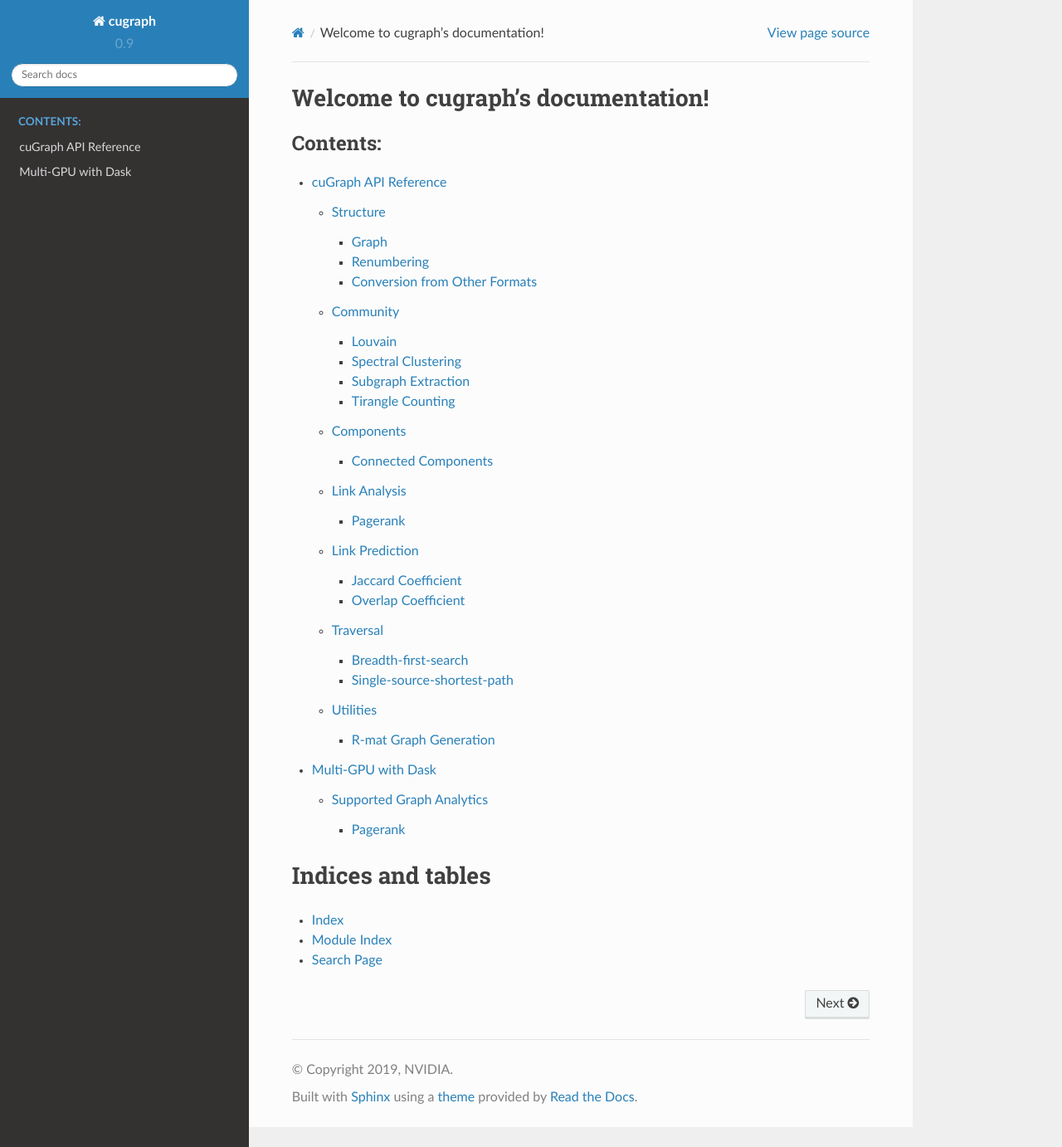
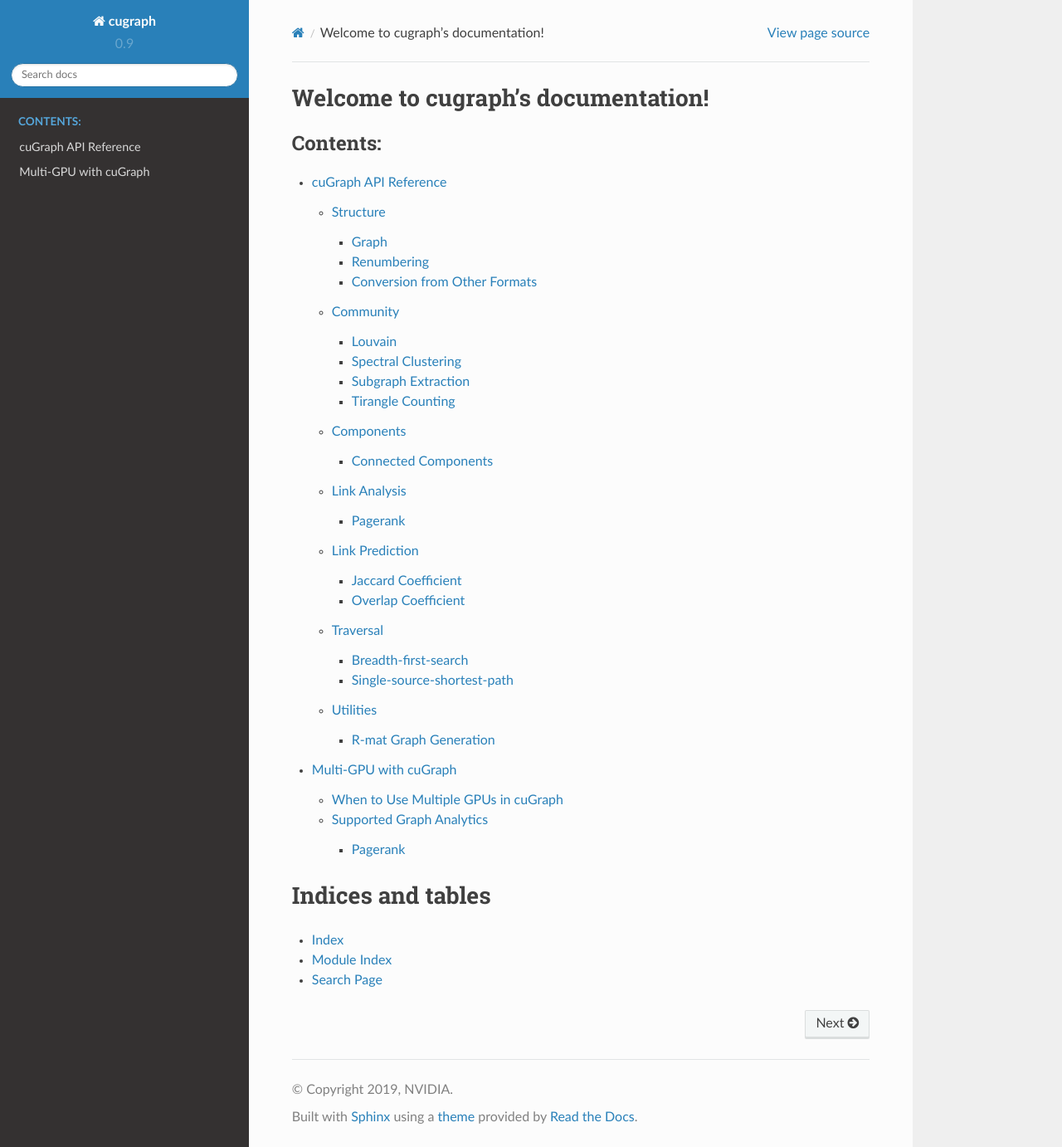
Before and after one commit to rapidsai/nx-cugraph, a Sphinx documentation site: the page built from docs/source/index.rst, in a window 1280 px wide and 1382 px high. Shown: the whole window at 83% size. Built offline with Sphinx 7.4.7 and the Read the Docs theme 2.0.0, drawn with Linux system fonts in a browser that asks for light colours; some of the changed lines change nothing that is shown.

Commit message:
update the multi-gpu section reflecting reviewer comments

```diff
--- a/docs/source/dask-cugraph.rst
+++ b/docs/source/dask-cugraph.rst
@@ -1,8 +1,17 @@
-~~~~~~~~~~~~~~~~~~~
-Multi-GPU with Dask
-~~~~~~~~~~~~~~~~~~~
+~~~~~~~~~~~~~~~~~~~~~~
+Multi-GPU with cuGraph
+~~~~~~~~~~~~~~~~~~~~~~
 
-cuGraph is a single-GPU library. For Multi-GPU cuGraph solutions we use Dask (https://dask.org), which is able to scale cuGraph across multiple GPUs on a single machine, or in future releases, multiple GPUs across many machines in a cluster.
+cuGraph supports multi-GPU leveraging `Dask <https://dask.org>`_. Dask is a flexible library for parallel computing in Python which makes scaling out your workflow smooth and simple. cuGraph also uses other Dask-based RAPIDS projects such as `dask-cuda <https://github.com/rapidsai/dask-cuda>`_.
+
+The current solution is able to scale across multiple GPUs on a single machine. Distributing the graph and computation lets you analyze datasets far larger than a single GPU’s memory.
+
+With cuGraph and Dask, whether you’re using a single NVIDIA GPU or using all 16 NVIDIA V100 GPUs on a DGX-2, your RAPIDS workflow will run smoothly, intelligently distributing the workload across the available resources.
+
+When to Use Multiple GPUs in cuGraph
+====================================
+
+If your graph comfortably fits in memory on a single GPU, you would want to use the single-GPU version of cuGraph. If you want to distribute your workflow across multiple GPUs and have more data than you can fit in memory on a single GPU, you would want to use cuGraph's multi-GPU features.
 
 Supported Graph Analytics
 =========================
```
